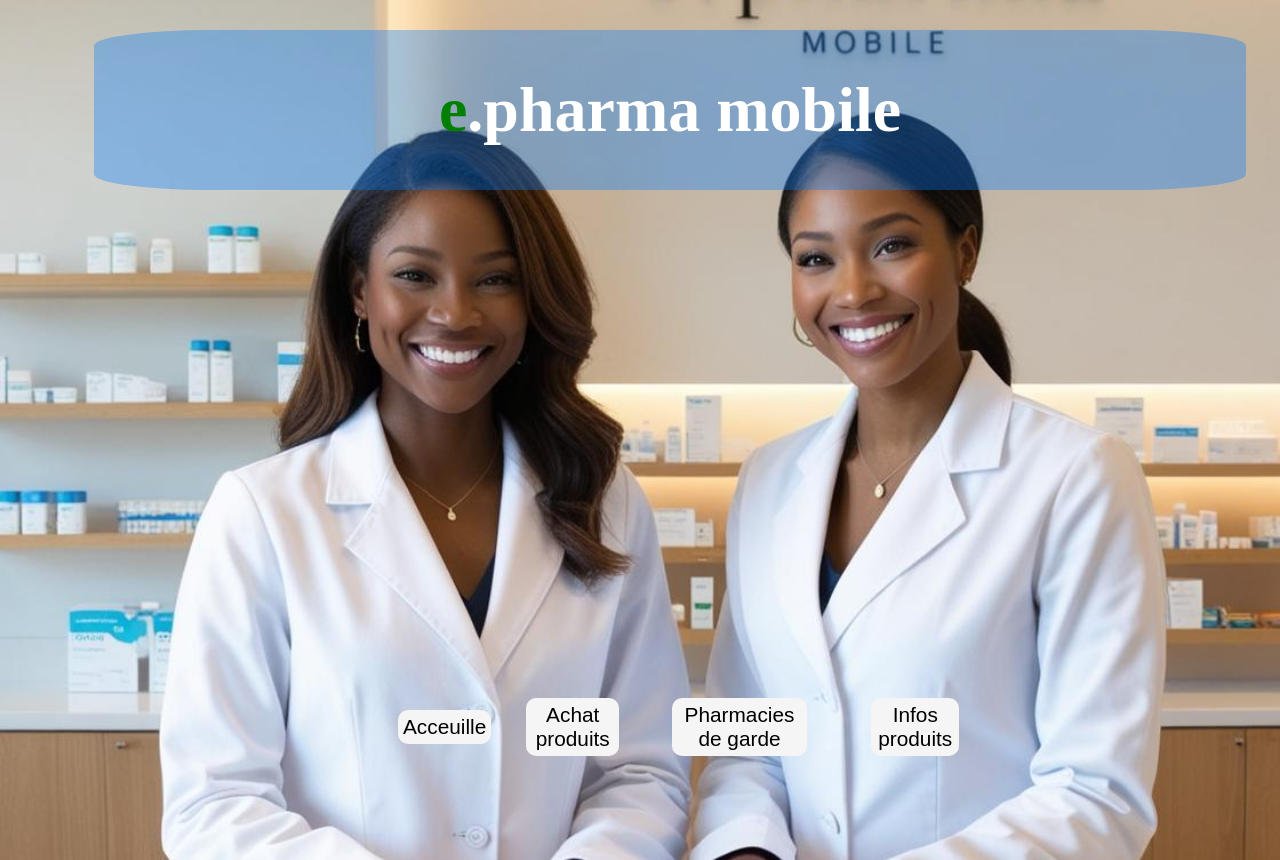
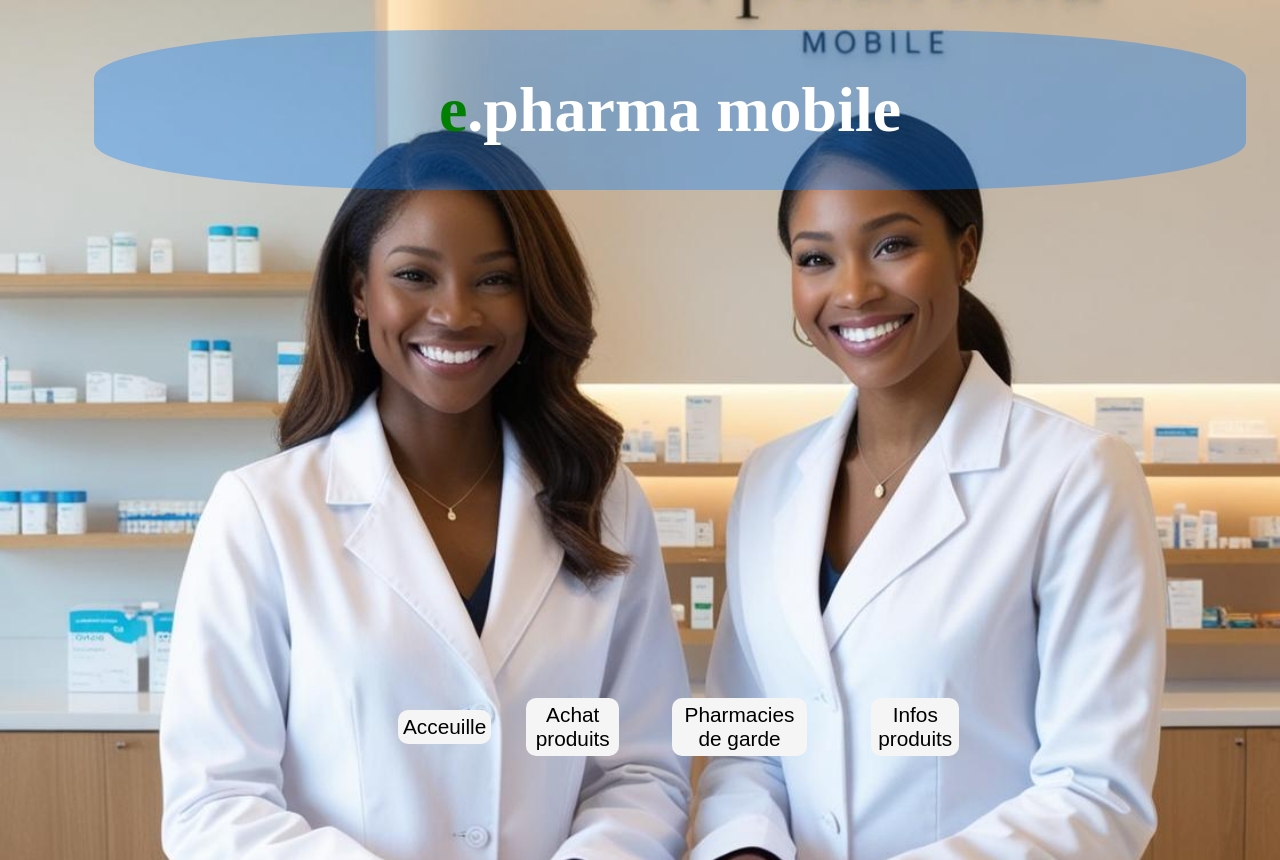
Before and after one commit to Sandjeli/epharma, a plain HTML site: page epharma.html in a window 1280 px wide. Shown: the top 860 px of the page. Drawn offline with Linux system fonts and the light colour scheme.

Commit message:
Update ephar.css

```diff
--- a/ephar.css
+++ b/ephar.css
@@ -19,7 +19,7 @@ header {
     background-color: #007bff57; /* Couleur de fond du header */
     padding: 0px;
     box-sizing: border-box;
-    border-radius:10%
+    border-radius:30%
 }
 
 header h1 {
```
